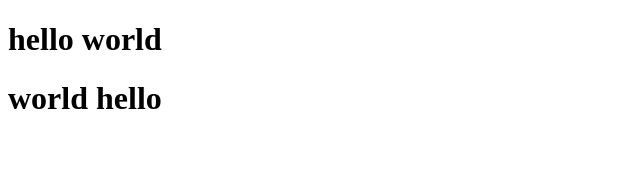
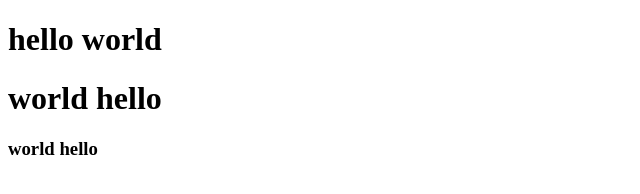
Before and after one commit to 759608103/testDemo, a plain HTML site: page index.html in a window 1280 px wide. Shown: the whole page, without its empty margins (0-640 px from the left). Drawn offline with Linux system fonts and the light colour scheme.

Commit message:
这是第三次提交

```diff
--- a/index.html
+++ b/index.html
@@ -8,5 +8,6 @@
 <body>
     <h1>hello world</h1>
     <h1>world hello</h1>
+    <h3>world hello</h3>
 </body>
 </html>
```
